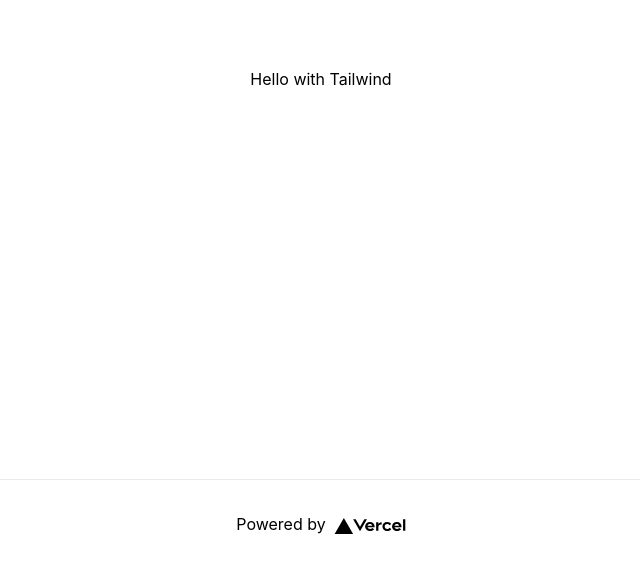
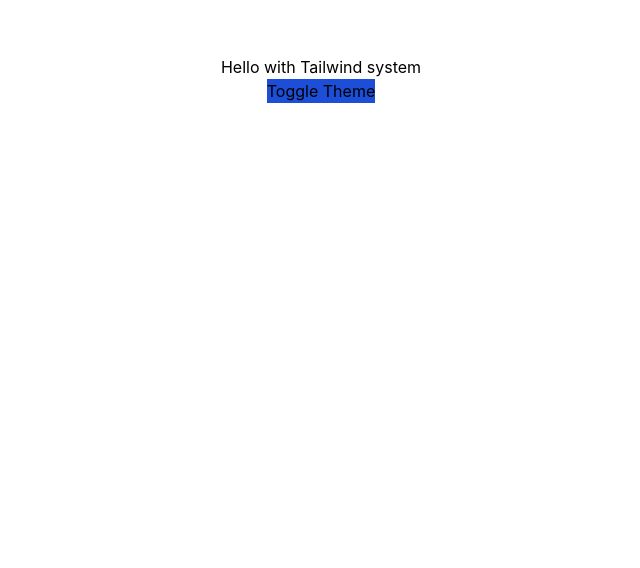
Before and after one commit to fernando59/portfolio-fernando, a Next.js app: page / in a window 1280 px wide. Shown: the part 321-889 px from the top of the page, without its empty margins (319-959 px from the left). After the commit the page ends 800 px from the top, so only its background shows below. Built offline with nearby package versions, Linux system fonts and the light colour scheme.

Commit message:
Add darkMode

```diff
--- a/package.json
+++ b/package.json
@@ -10,6 +10,7 @@
   },
   "dependencies": {
     "next": "12.1.6",
+    "next-themes": "^0.2.0",
     "react": "18.2.0",
     "react-dom": "18.2.0"
   },
--- a/pages/_app.js
+++ b/pages/_app.js
@@ -1,7 +1,10 @@
+import { ThemeProvider } from 'next-themes'
 import '../styles/globals.css'
 
 function MyApp({ Component, pageProps }) {
-  return <Component {...pageProps} />
+  return <ThemeProvider attribute='class'>
+    <Component {...pageProps} />
+  </ThemeProvider>
 }
 
 export default MyApp
--- a/pages/index.js
+++ b/pages/index.js
@@ -1,8 +1,10 @@
-import Head from 'next/head'
-import Image from 'next/image'
-import styles from '../styles/Home.module.css'
+import { useTheme } from 'next-themes';
+import Head from 'next/head';
+import styles from '../styles/Home.module.css';
+export default function Home() {
+  const { theme, setTheme } = useTheme()
 
-export default function Home() {
+  const changeTheme = () => setTheme(theme === 'light' ? 'dark' : 'light')
   return (
     <div className={styles.container}>
       <Head>
@@ -12,21 +14,11 @@
       </Head>
 
       <main className={styles.main}>
-        <h1 className='dark:text-white dark:bg-black'>Hello with Tailwind</h1>
-       </main>
+        <h1 className='dark:text-white dark:bg-black'>Hello with Tailwind {theme}</h1>
+        <button onClick={changeTheme} className='bg-blue-700 dark:bg-blue-900'>Toggle Theme</button>
+      </main>
 
-      <footer className={styles.footer}>
-        <a
-          href="https://vercel.com?utm_source=create-next-app&utm_medium=default-template&utm_campaign=create-next-app"
-          target="_blank"
-          rel="noopener noreferrer"
-        >
-          Powered by{' '}
-          <span className={styles.logo}>
-            <Image src="/vercel.svg" alt="Vercel Logo" width={72} height={16} />
-          </span>
-        </a>
-      </footer>
+
     </div>
   )
 }
--- a/tailwind.config.js
+++ b/tailwind.config.js
@@ -1,4 +1,5 @@
 module.exports = {
+  darkMode: 'class',
   content: [
     "./pages/**/*.{js,ts,jsx,tsx}",
     "./components/**/*.{js,ts,jsx,tsx}",
```
Also changed, not shown: 1 other file (tests, documents, lock files or other folders).
